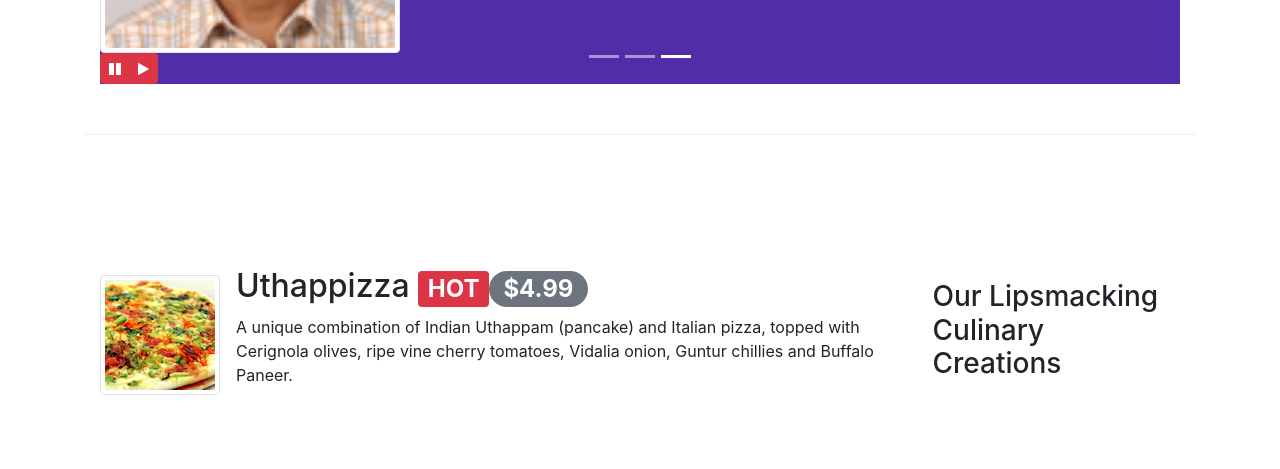
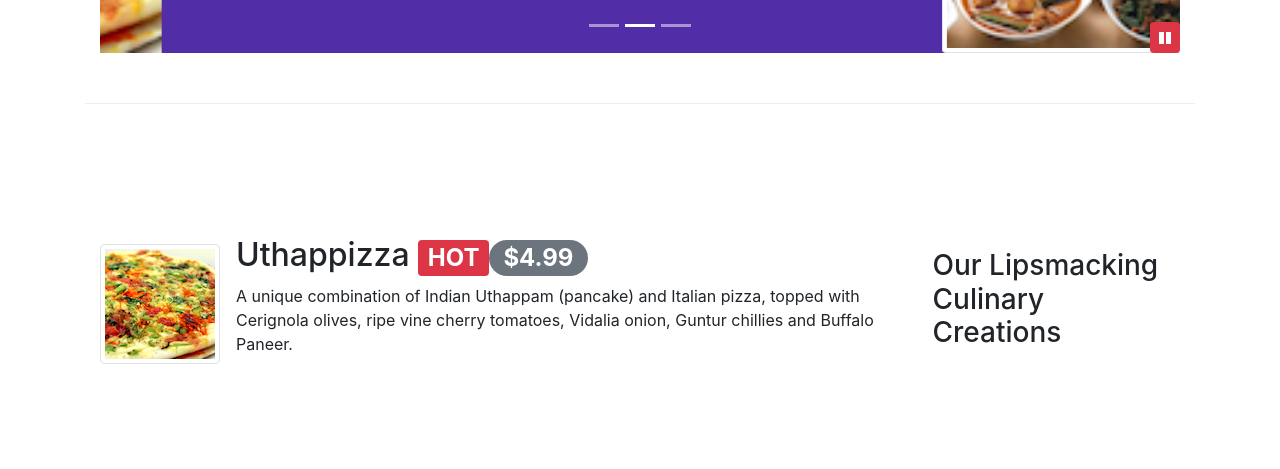
Before and after one commit to Dharmik79/Coursera-web-dev, a website: page index.html in a window 1280 px wide. Shown: the part 631-1100 px from the top of the page. Drawn offline with nearby package versions, Linux system fonts and the light colour scheme.

Commit message:
Jquery Button

```diff
--- a/css/style.css
+++ b/css/style.css
@@ -60,7 +60,7 @@ body{
     min-height: 300px;
 }
 
-.carouselButton{
+#carouselButton{
     right: 0px;
     position: absolute;
     bottom: 0px;
--- a/index.html
+++ b/index.html
@@ -243,16 +243,10 @@
                         <span class="carousel-control-next-icon"></span>
                     </a>
 
-               <div class="btn-group" id="carouselButton">
-                   <button class="btn btn-danger btn-sm" id="carousel-pause">
-                       <span class="fa fa-pause"></span>
-                   </button>
-                    <button class="btn btn-danger btn-sm" id="carousel-play">
-                       <span class="fa fa-play"></span>
-                   </button>
 
-                    </div>
-
+                    <button class="btn btn-danger btn-sm" id="carouselButton">
+                        <span id="carousel-button-icon" class="fa fa-pause"></span>
+                    </button>
 
                </div>
                </div>
@@ -381,13 +375,21 @@
     <script >
 
     $(document).ready(function(){
-    $('#mycarousel').carousel({interval:2000});
-    $('#mycarousel-pause').click(function(){
-      $('#mycarousel').carousel('pause');
-    });
-    $('#mycarousel-play').click(function(){
-      $('#mycarousel').carousel('cycle');
-    });
+    $('#mycarousel').carousel({interval:5000});
+
+
+         $("#carouselButton").click(function(){
+                if ($("#carouselButton").children("span").hasClass('fa-pause')) {
+                    $("#mycarousel").carousel('pause');
+                    $("#carouselButton").children("span").removeClass('fa-pause');
+                    $("#carouselButton").children("span").addClass('fa-play');
+                }
+                else if ($("#carouselButton").children("span").hasClass('fa-play')){
+                    $("#mycarousel").carousel('cycle');
+                    $("#carouselButton").children("span").removeClass('fa-play');
+                    $("#carouselButton").children("span").addClass('fa-pause');
+                }
+            });
 
     });
 
```
